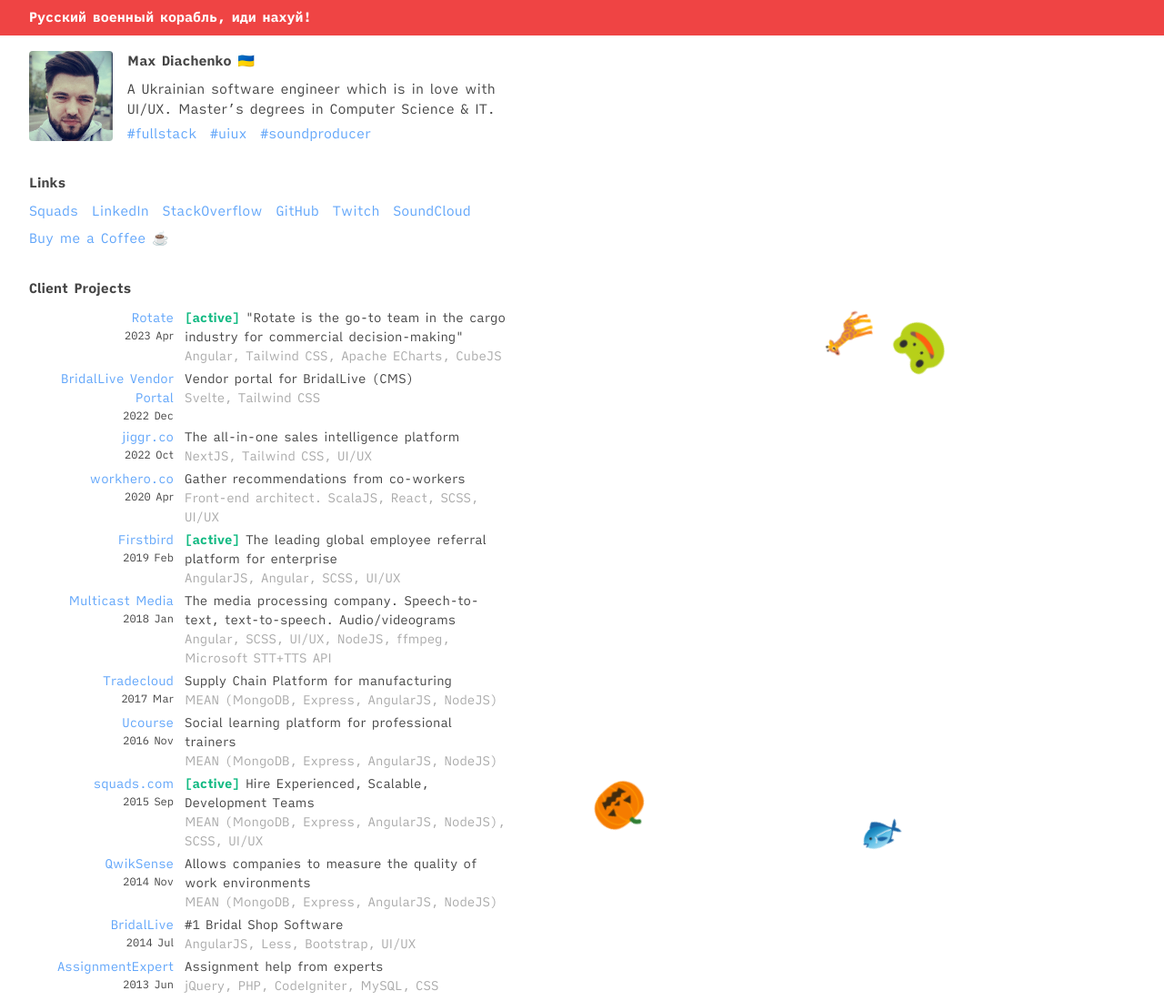
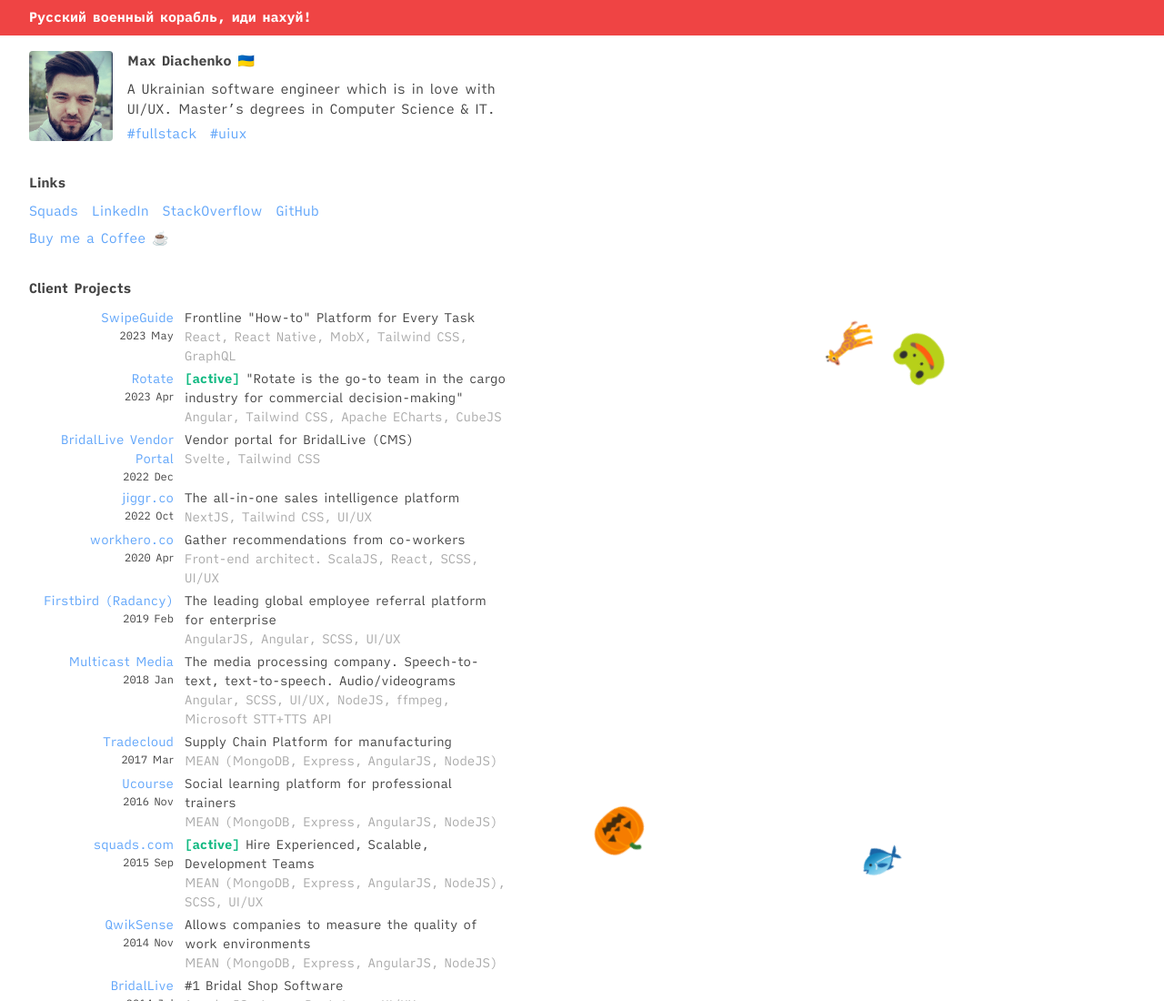
Before and after one commit to Maqsim/maqsim.github.com, a website: page index.html in a window 1280 px wide. Shown: the top 1100 px of the page at 91% size. Drawn offline with nearby package versions, Linux system fonts and the light colour scheme; a web font is replaced by a local one.

Commit message:
update info

```diff
--- a/index.html
+++ b/index.html
@@ -20,7 +20,7 @@
   <title>Max Diachenko – Full-stack Developer</title>
   <meta name="author" content="Max Diachenko"/>
   <meta name="description" content="Full stack developer, system architect, tech lead"/>
-  <meta name="keywords" content="maxdiachenko,miax,freelancer,top rated feelancer,max diachenko,youtuber,musician,game dev,programmer,developer,fullstack developer"/>
+  <meta name="keywords" content="maxdiachenko,miax,freelancer,top-rated feelancer,max diachenko,youtuber,musician,game dev,programmer,developer,fullstack developer"/>
   <meta name="Resource-type" content="Document"/>
   <meta name="viewport" content="width=device-width, initial-scale=1">
 
@@ -60,7 +60,6 @@
     <p class="mt-1">
       <a href="#" class="text-blue-400 mr-2">#fullstack</a>
       <a href="#" class="text-blue-400 mr-2">#uiux</a>
-      <a href="#" class="text-blue-400">#soundproducer</a>
     </p>
   </div>
 </section>
@@ -72,8 +71,6 @@
     <a class="text-blue-400 mr-2" target="_blank" href="https://www.linkedin.com/in/maxdiachenko">LinkedIn</a>
     <a class="text-blue-400 mr-2" target="_blank" href="https://stackoverflow.com/users/1453833/max">StackOverflow</a>
     <a class="text-blue-400 mr-2" target="_blank" href="https://github.com/Maqsim">GitHub</a>
-    <a class="text-blue-400 mr-2" target="_blank" href="https://twitch.com/jott1">Twitch</a>
-    <a class="text-blue-400 mr-2" target="_blank" href="https://soundcloud.com/miax_official">SoundCloud</a>
   </p>
   <p class="mt-2">
     <a class="text-blue-400" target="_blank" href="https://www.buymeacoffee.com/maxdiachenko">Buy me a Coffee ☕️</a>
@@ -83,6 +80,16 @@
 <section class="mt-8">
   <p class="font-semibold mb-2">Client Projects</p>
   <table class="portfolio-table">
+    <tr>
+      <td class="portfolio-table_link">
+        <a class="text-blue-400" target="_blank" href="https://www.swipeguide.com">SwipeGuide</a>
+        <div class="portfolio-table_date">2023 May</div>
+      </td>
+      <td>
+        Frontline "How-to" Platform for Every Task
+        <div class="portfolio-table_stack">React, React Native, MobX, Tailwind CSS, GraphQL</div>
+      </td>
+    </tr>
     <tr>
       <td class="portfolio-table_link">
         <a class="text-blue-400" target="_blank" href="https://demo.letsrotate.com">Rotate</a>
@@ -126,18 +133,17 @@
     </tr>
     <tr>
       <td class="portfolio-table_link">
-        <a class="text-blue-400" target="_blank" href="https://firstbird.com">Firstbird</a>
+        <a class="text-blue-400" target="_blank" href="https://firstbird.com">Firstbird (Radancy)</a>
         <div class="portfolio-table_date">2019 Feb</div>
       </td>
       <td>
-        <span class="whitespace-nowrap text-green-500 font-semibold">[active]</span>
         The leading global employee referral platform for enterprise
         <div class="portfolio-table_stack">AngularJS, Angular, SCSS, UI/UX</div>
       </td>
     </tr>
     <tr>
       <td class="portfolio-table_link">
-        <a class="text-blue-400" target="_blank" href="https://multicast-media.com">Multicast Media</a>
+        <a class="text-blue-400" target="_blank" href="https://www.linkedin.com/company/multicast-media-gmbh">Multicast Media</a>
         <div class="portfolio-table_date">2018 Jan</div>
       </td>
       <td>
```
